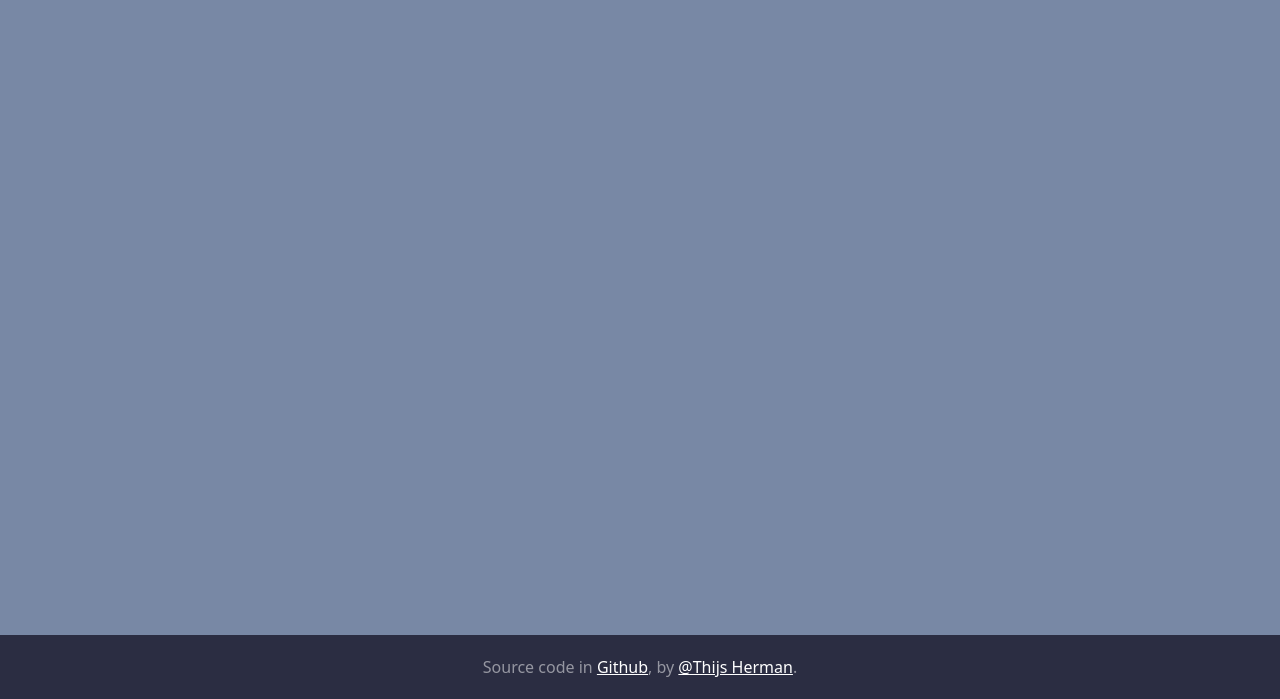
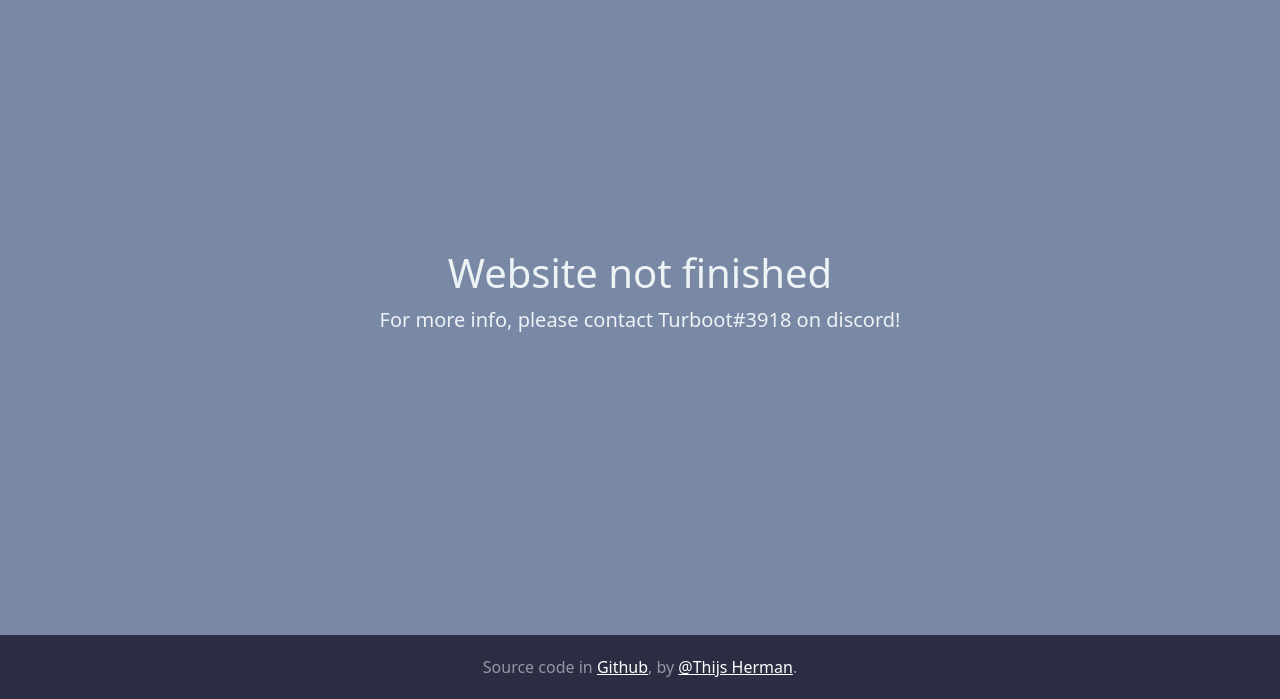
Before and after one commit to Turbootzz/Turboot, a PHP site: page /servers.php in a window 1280 px wide. Shown: the part 101-800 px from the top of the page. Run offline with PHP 8.4, Linux system fonts and the light colour scheme.

Commit message:
Update servers.php

```diff
--- a/servers.php
+++ b/servers.php
@@ -1,7 +1,10 @@
 <?php
     include_once "header.php";
 ?>
-
+<div class="middletext">
+  <h1>Website not finished</h1>
+  <p class="lead">For more info, please contact Turboot#3918 on discord!</p>
+</div>
 <?php
     include_once "footer.php";
 ?>
```
